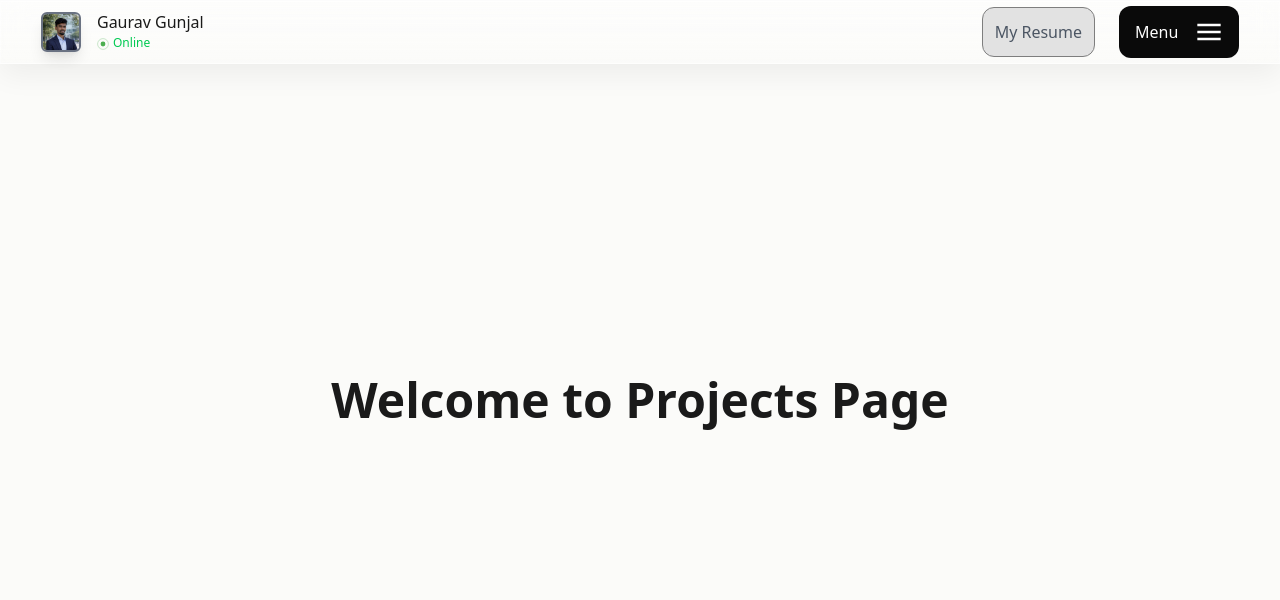
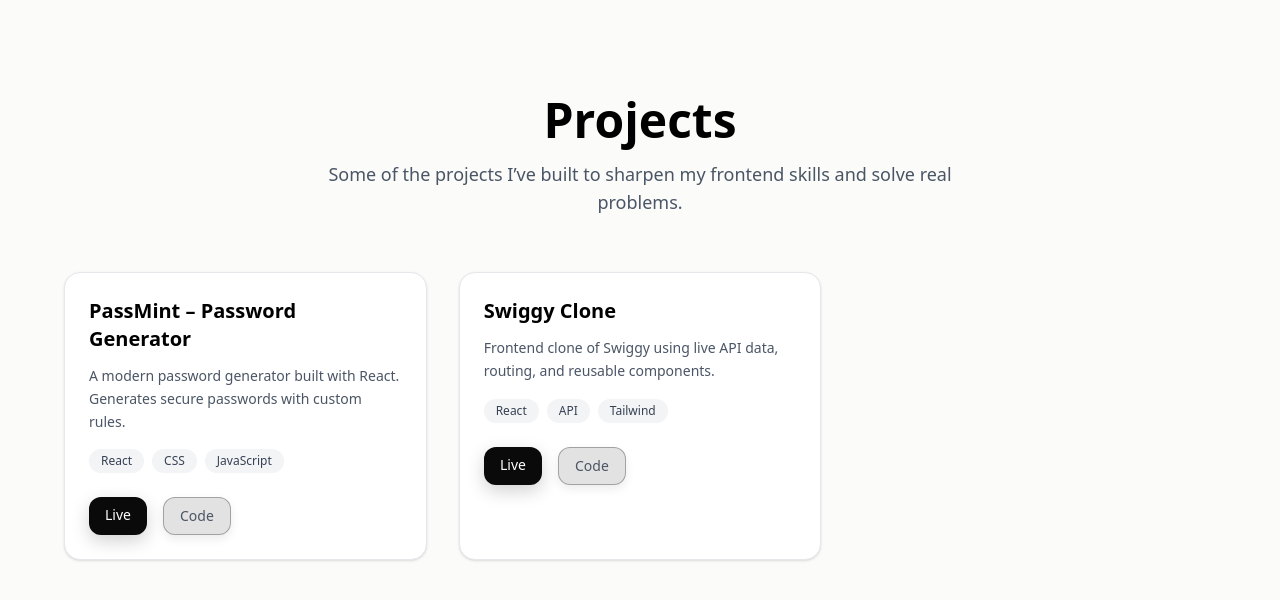
Before and after one commit to gauravGunjal14/portfolio, a React (Vite) app: page /projects in a window 1280 px wide. Shown: the top 600 px of the page. Built offline with nearby package versions, Linux system fonts and the light colour scheme.

Commit message:
project section

```diff
--- a/index.html
+++ b/index.html
@@ -4,7 +4,11 @@
 <head>
   <meta charset="UTF-8" />
   <meta name="viewport" content="width=device-width, initial-scale=1.0" />
+  <meta name="google-site-verification" content="https://gaurav-gunjal.netlify.app/" />
   <title>Gaurav Gunjal</title>
+  <meta name="description" content="Gaurav Gunjal is a frontend web developer skilled in React, Tailwind CSS, and modern UI development. View projects, resume, and contact." />
+  <meta name="keywords" content="Gaurav Gunjal, frontend developer, react developer, web developer portfolio, mumbai university" />
+  <meta name="author" content="Gaurav Gunjal" />
 </head>
 
 <body>
--- /dev/null
+++ b/src/Components/ProjectCard.jsx
@@ -0,0 +1,46 @@
+import { Link } from "react-router-dom";
+
+export default function ProjectCard({ project }) {
+  return (
+    <div className="bg-white rounded-2xl border border-gray-200 p-6 shadow-sm hover:shadow-lg transition-shadow duration-300">
+
+      <h3 className="text-xl font-semibold text-black">
+        {project.title}
+      </h3>
+
+      <p className="mt-3 text-gray-600 text-sm leading-relaxed">
+        {project.description}
+      </p>
+
+      {/* Tech stack */}
+      <div className="flex flex-wrap gap-2 mt-4">
+        {project.tech.map((tech, i) => (
+          <span
+            key={i}
+            className="text-xs px-3 py-1 rounded-full bg-gray-100 text-gray-700"
+          >
+            {tech}
+          </span>
+        ))}
+      </div>
+
+      {/* Actions */}
+      <div className="flex gap-4 mt-6">
+        <a
+          href={project.live}
+          target="_blank"
+          className="button-main px-4 py-2 rounded-xl text-sm"
+        >
+          Live
+        </a>
+        <a
+          href={project.github}
+          target="_blank"
+          className="button-secondary px-4 py-2 rounded-xl text-sm"
+        >
+          Code
+        </a>
+      </div>
+    </div>
+  );
+}
--- /dev/null
+++ b/src/Components/SectionHeader.jsx
@@ -0,0 +1,12 @@
+export default function SectionHeader({ title, subtitle }) {
+  return (
+    <div className="text-center max-w-2xl mx-auto mb-14">
+      <h1 className="text-3xl md:text-5xl font-semibold text-black">
+        {title}
+      </h1>
+      <p className="mt-4 text-gray-600 text-lg">
+        {subtitle}
+      </p>
+    </div>
+  );
+}
--- a/src/Pages/Projects.jsx
+++ b/src/Pages/Projects.jsx
@@ -1,12 +1,22 @@
-import Headder from "../Components/Hedder";
+import SectionHeader from "../Components/SectionHeader.jsx";
+import ProjectCard from "../Components/ProjectCard.jsx";
+import { projects } from "../data/projects";
 
 export default function Projects() {
-    return (
-        <div>
-            <Headder />
-            <div className="h-screen flex flex-col justify-center items-center gap-6">
-                <h1 className="text-5xl font-bold text-center text-primary">Welcome to Projects Page</h1>
-            </div>
-        </div>
-    );
+  return (
+    <section className="min-h-screen bg-[#FBFBF9] px-6 py-24">
+
+      <SectionHeader
+        title="Projects"
+        subtitle="Some of the projects I’ve built to sharpen my frontend skills and solve real problems."
+      />
+
+      <div className="max-w-6xl mx-auto grid grid-cols-1 sm:grid-cols-2 lg:grid-cols-3 gap-8">
+        {projects.map((project) => (
+          <ProjectCard key={project.id} project={project} />
+        ))}
+      </div>
+
+    </section>
+  );
 }
--- /dev/null
+++ b/src/data/projects.js
@@ -0,0 +1,20 @@
+export const projects = [
+  {
+    id: 1,
+    title: "PassMint – Password Generator",
+    description:
+      "A modern password generator built with React. Generates secure passwords with custom rules.",
+    tech: ["React", "CSS", "JavaScript"],
+    live: "https://passmint14.netlify.app",
+    github: "https://github.com/gauravGunjal14/passmint",
+  },
+  {
+    id: 2,
+    title: "Swiggy Clone",
+    description:
+      "Frontend clone of Swiggy using live API data, routing, and reusable components.",
+    tech: ["React", "API", "Tailwind"],
+    live: "#",
+    github: "#",
+  },
+];
--- a/src/index.css
+++ b/src/index.css
@@ -25,27 +25,68 @@
   color: #ffffff;
 }
 
+.button-main,
+.button-secondary {
+  transition:
+    transform 0.2s ease,
+    box-shadow 0.2s ease,
+    background-color 0.2s ease,
+    border-color 0.2s ease;
+  will-change: transform;
+}
+
 .button-main {
   background-color: var(--accent-black);
   color: #ffffff;
+  box-shadow: 0 6px 18px rgba(0, 0, 0, 0.18);
 }
 
 .button-main:hover {
-  background-color: #1a1a1a;
+  background-color: #111111;
+  transform: translateY(-1px);
+  box-shadow: 0 8px 10px rgba(0, 0, 0, 0.12);
+}
+
+.button-main:active {
+  transform: translateY(0);
+  box-shadow: 0 6px 18px rgba(0, 0, 0, 0.18);
 }
 
 .button-secondary {
   background-color: var(--button-bg-secondary);
   color: #4B5563;
-  border: 1px solid rgb(126, 126, 126);
+  border: 1px solid rgba(120, 120, 120, 0.6);
+  box-shadow: 0 4px 10px rgba(0, 0, 0, 0.08);
 }
 
 .button-secondary:hover {
-  background-color: #d4d4d4;
+  background-color: #e8e8e8;
+  border-color: rgba(90, 90, 90, 0.8);
+  transform: translateY(-1px);
+  box-shadow: 0 8px 18px rgba(0, 0, 0, 0.12);
+}
+
+.button-secondary:active {
+  transform: translateY(0);
+  box-shadow: 0 4px 10px rgba(0, 0, 0, 0.08);
+}
+
+.button-main:focus-visible,
+.button-secondary:focus-visible {
+  outline: 2px solid rgba(0, 0, 0, 0.6);
+  outline-offset: 3px;
 }
 
 .text-accent {
   color: var(--accent-blacklive);
+}
+
+.button-main svg {
+  transition: transform 0.2s ease;
+}
+
+.button-main:hover svg {
+  transform: translateX(2px);
 }
 
 .glass-bg {
```
